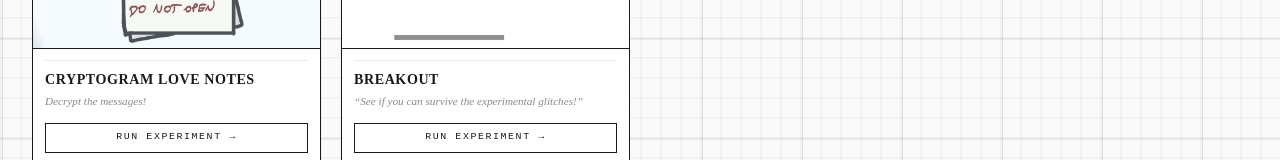
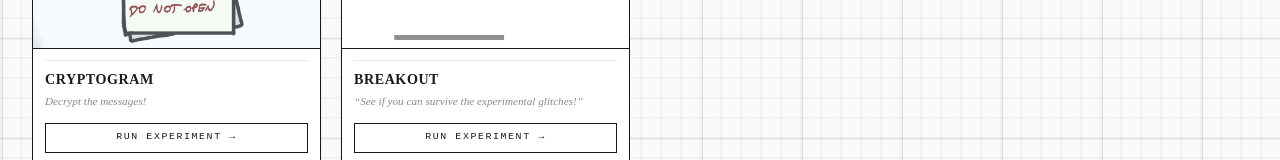
Before and after one commit to mp0549/lab, a React (Vite) app: page /#/ in a window 1280 px wide. Shown: the part 463-623 px from the top of the page. Built offline with nearby package versions, Linux system fonts and the light colour scheme.

Commit message:
fix name

```diff
--- a/src/gamesData.js
+++ b/src/gamesData.js
@@ -7,7 +7,7 @@ import brickbreaker from '../src/assets/thumbnails/brickbreaker.png';
 const games = [
     {
     id: 'cryptogram',
-    title: 'Cryptogram Love Notes',
+    title: 'Cryptogram',
     tagline: 'Decrypt the messages!',
     route: '#/cryptogram',
     image: cryptogramthumbnail
```
Also changed, not shown: 2 other files (tests, documents, lock files or other folders).
